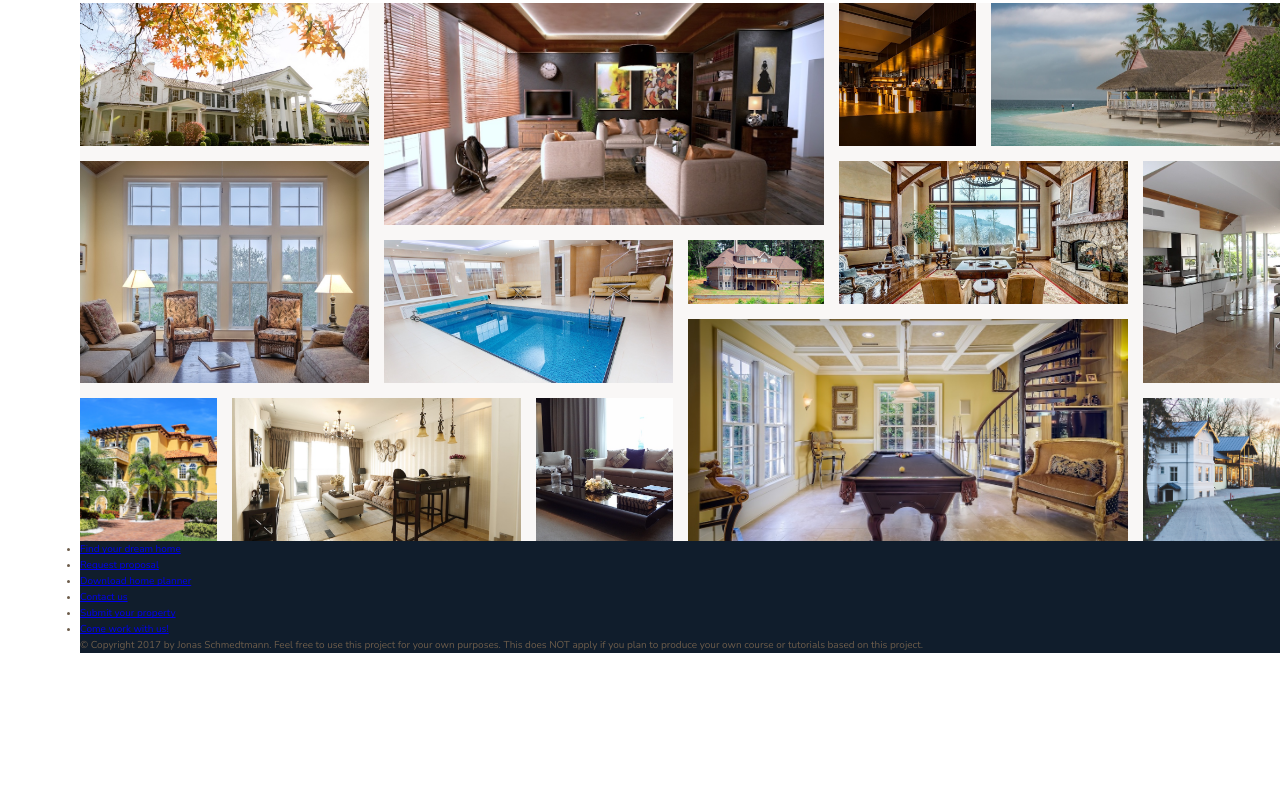
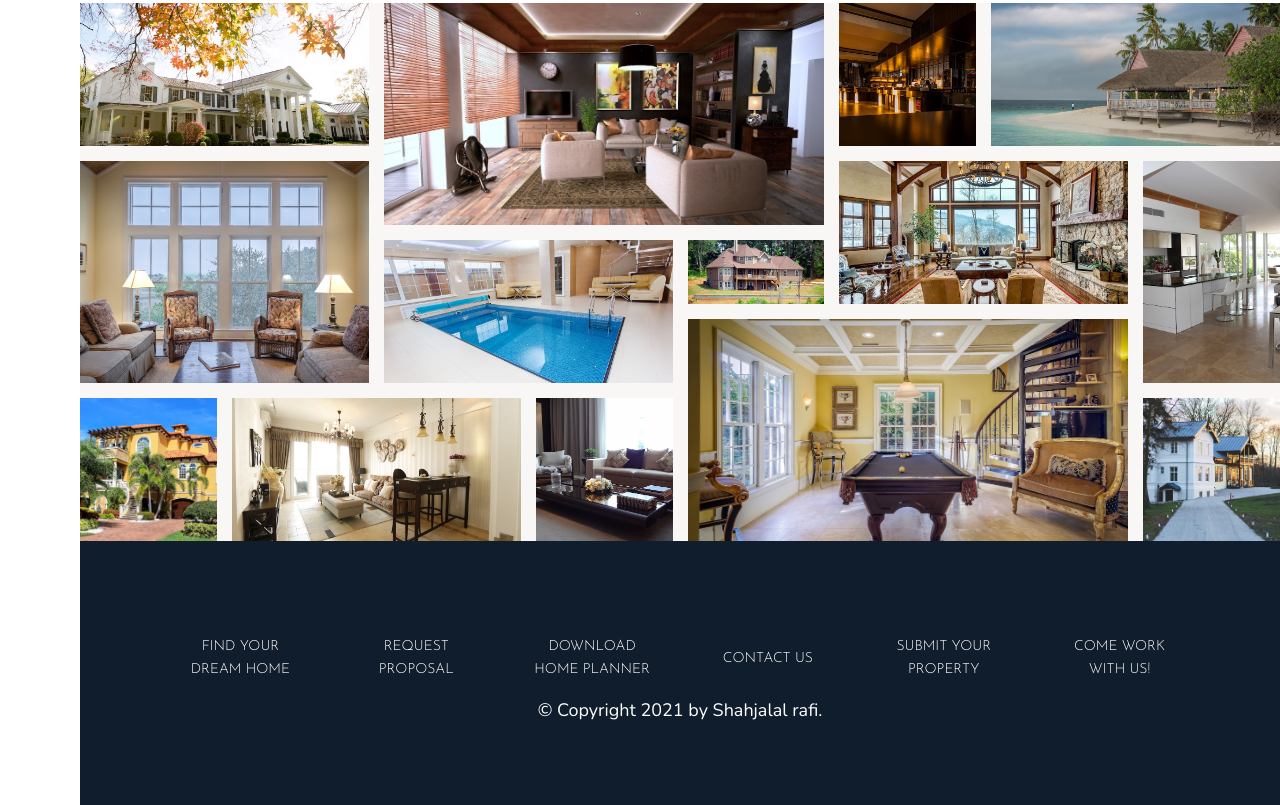
Before and after one commit to Shahjalalrafi/nexter-web, a website: page index.html in a window 1280 px wide. Shown: the part 3034-3839 px from the top of the page. Before the commit the page ends 3687 px from the top, so only its background shows below. Drawn offline with nearby package versions, Linux system fonts and the light colour scheme.

Commit message:
footer implementation done

```diff
--- a/index.html
+++ b/index.html
@@ -365,8 +365,7 @@
             <li class="nav__item"><a href="#" class="nav__link">Come work with us!</a></li>
         </ul>
         <p class="copyright">
-            &copy; Copyright 2017 by Jonas Schmedtmann. Feel free to use this project for your own purposes. This does
-            NOT apply if you plan to produce your own course or tutorials based on this project.
+            &copy; Copyright 2021 by Shahjalal rafi.
         </p>
     </footer>
 </body>
--- a/sass/_footer.scss
+++ b/sass/_footer.scss
@@ -1,4 +1,41 @@
 .footer {
     background-color: $color-secondary;
     grid-column: full-start / full-end;
+
+    padding: 8rem;
 }
+
+.nav {
+    list-style: none;
+    display: grid;
+    grid-template-columns: repeat(auto-fit , minmax(15rem, 1fr));
+    grid-gap: 1.5rem;
+    align-items: center;
+    &__item {
+    }
+
+    &__link:link,
+    &__link:visited {
+        font-size: 1.4rem;
+        color: #fff;
+        text-decoration: none;
+        font-family: $font-display;
+        text-transform: uppercase;
+        text-align: center;
+        padding: 1.5rem;
+        display: block;
+        transition: all .2s;
+    }
+
+    &__link:hover,
+    &__link:active {
+        background-color: rgba(#fff, .05);
+        transform: translateY(-3px);
+    }
+}
+
+.copyright {
+    text-align: center;
+    font-size: 1.8rem;
+    color: #fff;
+}
```
Also changed, not shown: css/style.css, 1 other file.
